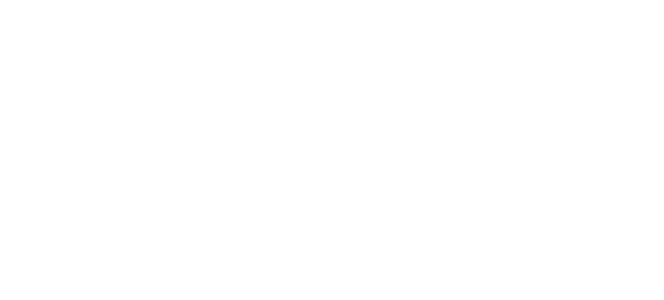
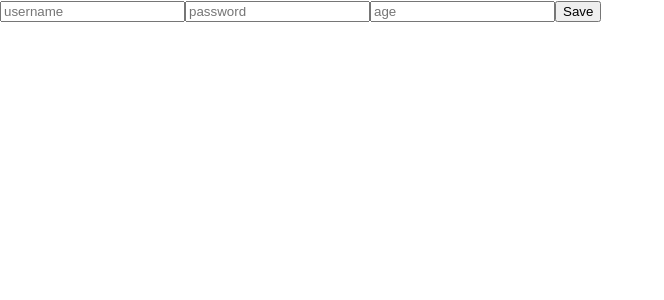
Before and after one commit to jukitot/react-may-2024, a React (Create React App) app: page / in a window 1280 px wide. Shown: the top 300 px of the page, without its empty margins (0-664 px from the left). Built offline with nearby package versions, Linux system fonts and the light colour scheme.

Commit message:
hw4-done

```diff
--- a/package.json
+++ b/package.json
@@ -14,7 +14,9 @@
     "react-dom": "^18.3.1",
     "react-scripts": "5.0.1",
     "typescript": "^4.9.5",
-    "web-vitals": "^2.1.4"
+    "web-vitals": "^2.1.4",
+    "axios": "^1.7.7",
+    "react-hook-form": "^7.53.1"
   },
   "scripts": {
     "start": "react-scripts start",
--- a/src/App.tsx
+++ b/src/App.tsx
@@ -1,9 +1,11 @@
 import React, {FC} from 'react';
 import './App.css';
+import FormComponent from "./components/FormComponent";
 
 const App:FC = () => {
   return (
       <>
+          <FormComponent/>
       </>
   );
 }
--- /dev/null
+++ b/src/components/FormComponent.tsx
@@ -0,0 +1,26 @@
+import React from 'react';
+import {useForm} from "react-hook-form";
+type FormProps = {
+    username: string;
+    password: string;
+    age: number;
+}
+const FormComponent = () => {
+    const {handleSubmit, register} = useForm<FormProps>();
+
+    const customHandler= (dataFromForm: FormProps) =>{
+        console.log(dataFromForm);
+    }
+    return (
+        <div>
+            <form onSubmit={handleSubmit(customHandler)} >
+                <input type="text" placeholder={'username'} {...register('username')}/>
+                <input type="text" placeholder={'password'} {...register('password')}/>
+                <input type="number" placeholder={'age'} {...register('age')}/>
+                <button>Save</button>
+            </form>
+        </div>
+    );
+};
+
+export default FormComponent;
```
Also changed, not shown: 1 other file (tests, documents, lock files or other folders).
